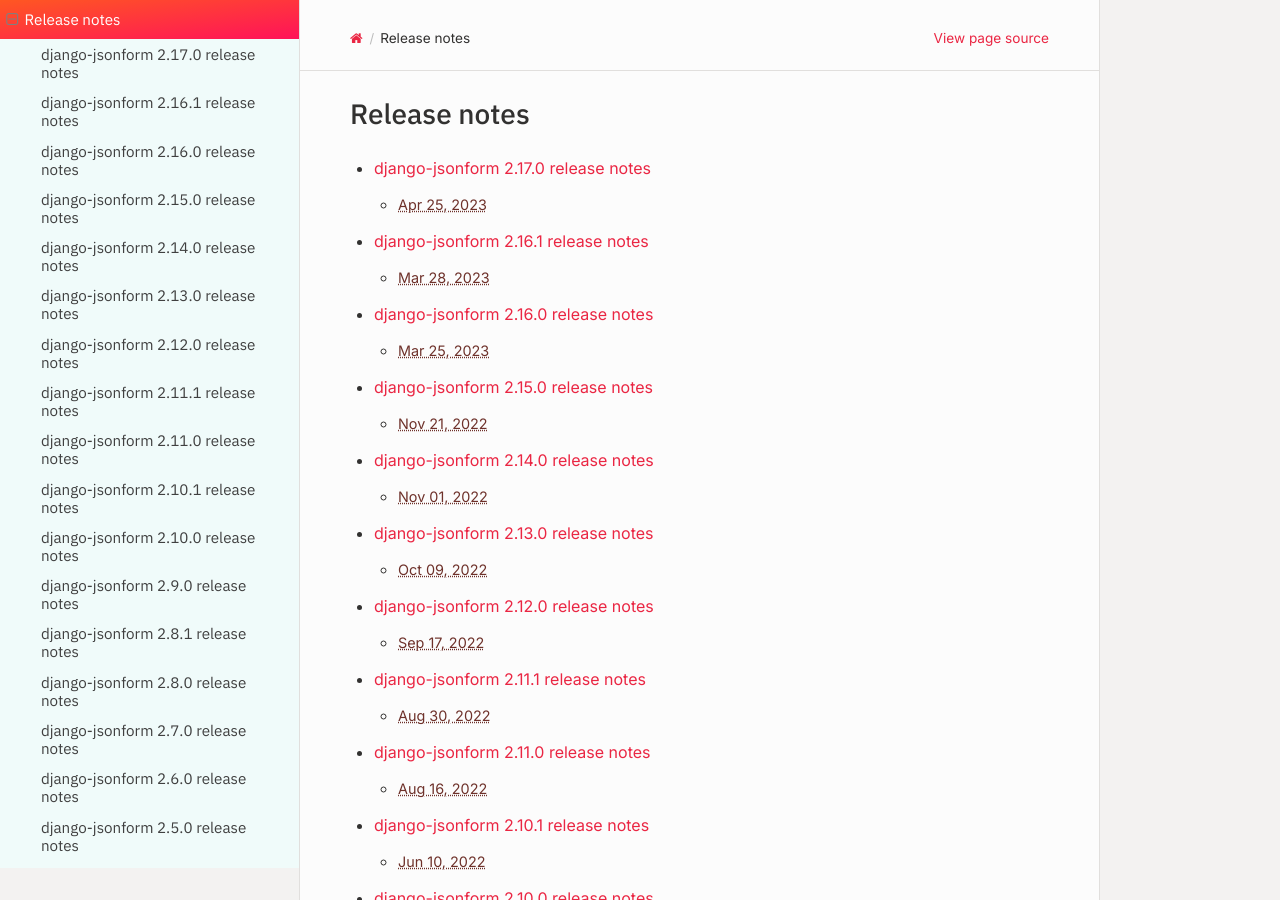
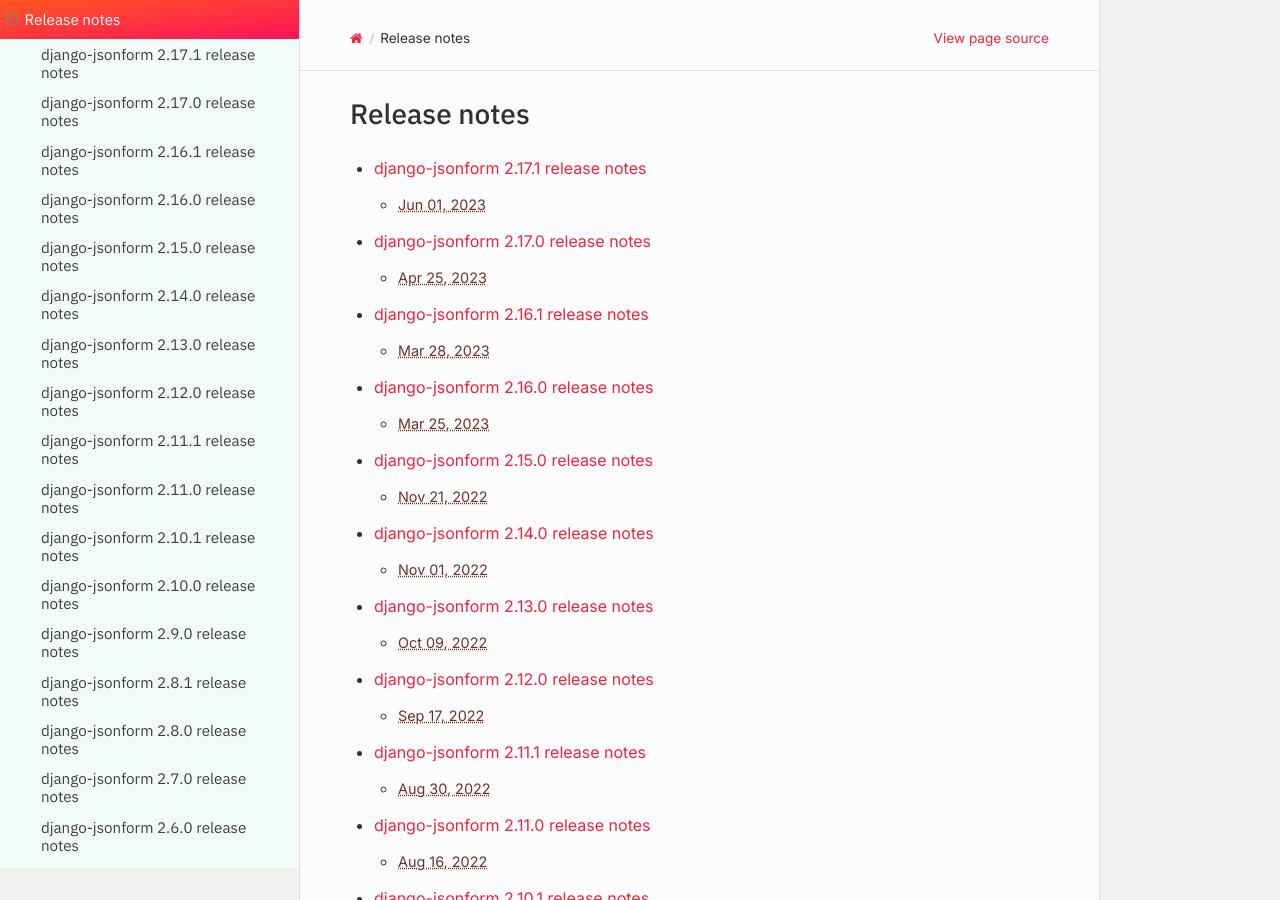
Before and after one commit to bhch/django-jsonform, a Sphinx documentation site: the page built from docs/releases/index.rst, in a window 1280 px wide and 900 px high. Built offline with Sphinx 7.4.7 and the Read the Docs theme 2.0.0, drawn with Linux system fonts in a browser that asks for light colours.

Commit message:
Update docs for 2.17.1

```diff
--- a/docs/releases/index.rst
+++ b/docs/releases/index.rst
@@ -4,6 +4,7 @@
 .. toctree::
     :maxdepth: 2
 
+    v2.17.1
     v2.17.0
     v2.16.1
     v2.16.0
```
Also changed, not shown: docs/releases/v2.17.1.rst (added, +21 -0 lines).
